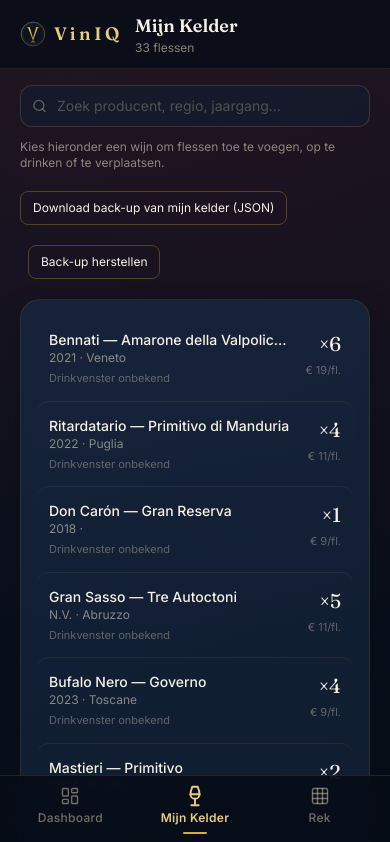
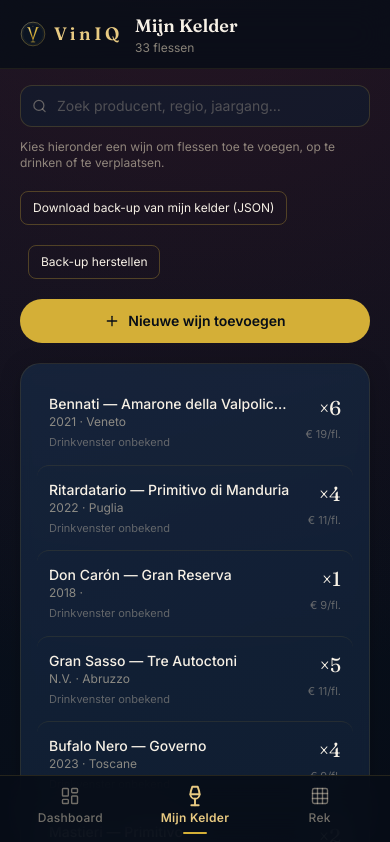
Before and after one commit to goemanalexander/VinIQ, a Next.js app: page /kelder in a window 390 px wide. Shown: the top 842 px of the page. Built offline with nearby package versions, Linux system fonts and the light colour scheme.

Commit message:
feat: enable add-new-wine links and numeric mobile price keyboard

```diff
--- a/app/kelder/page.tsx
+++ b/app/kelder/page.tsx
@@ -88,6 +88,8 @@ export default function KelderPage() {
         <button type="button" onClick={() => backupInput.current?.click()} className="mb-5 ml-2 rounded-lg border border-gold-500/30 px-3 py-2 text-xs text-cream-100 hover:bg-gold-500/10">Back-up herstellen</button>
         {backupMessage && <p role="status" className="mb-4 text-xs text-cream-100">{backupMessage}</p>}
 
+        <Link href="/kelder/toevoegen" className="mb-5 flex items-center justify-center gap-2 rounded-full bg-gold-500 px-4 py-3 text-sm font-semibold text-navy-950"><Plus size={16} /> Nieuwe wijn toevoegen</Link>
+
         {/* Wine list */}
         {filtered.length > 0 ? (
           <Card className="divide-y divide-gold-500/10 p-1">
```
